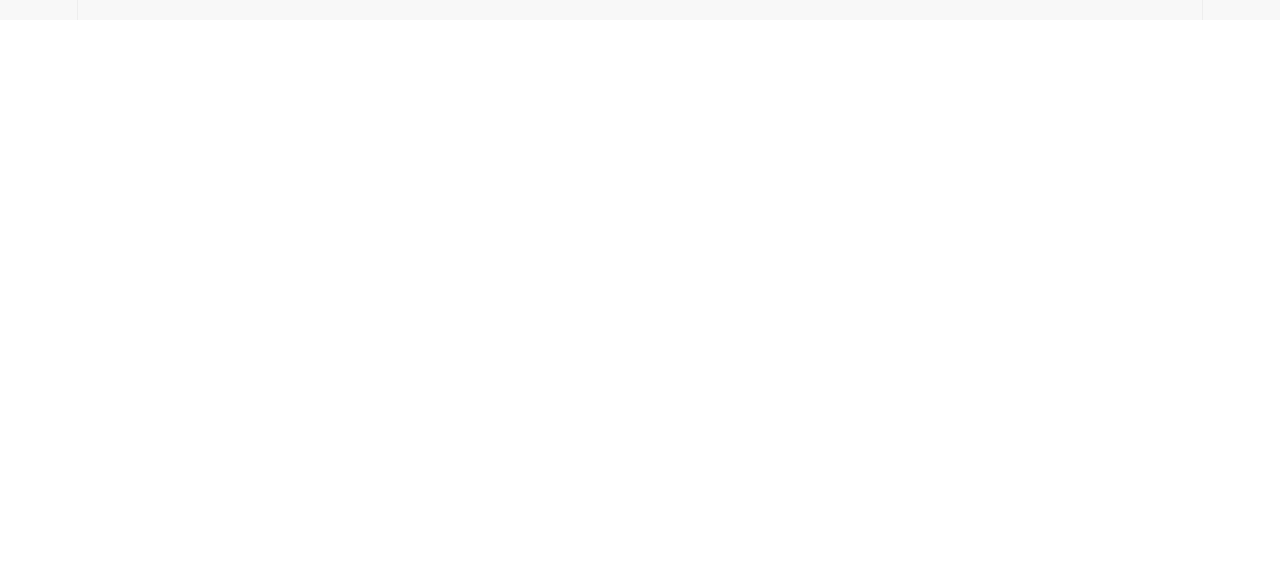
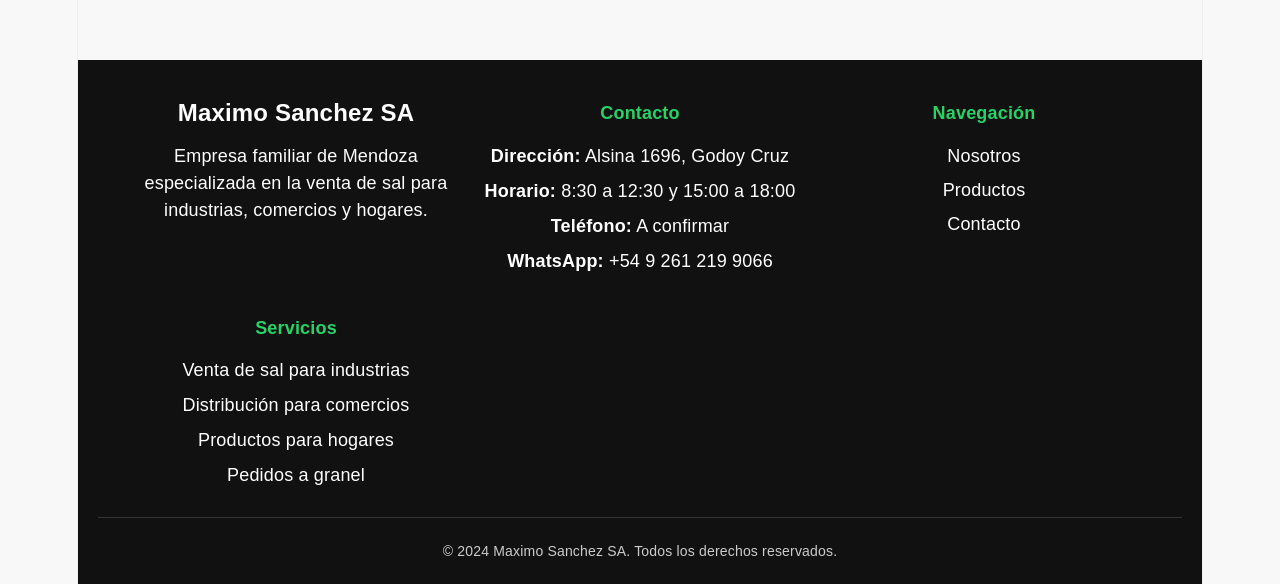
Before and after one commit to LautaroSanchez12/Maximo-Sanchez-SA-Web, a React (Vite) app: page / in a window 1280 px wide. Shown: the part 3955-4539 px from the top of the page. Before the commit the page ends 3975 px from the top, so only its background shows below. Built offline with nearby package versions, Linux system fonts and the light colour scheme.

Commit message:
Agregue un footer

```diff
--- a/src/App.css
+++ b/src/App.css
@@ -523,3 +523,74 @@ body {
     max-width: 260px;
   }
 }
+
+.footer {
+  background-color: var(--bg-card);
+  color: var(--text-inverse);
+  padding: 40px 20px 20px;
+  margin-top: 40px;
+}
+
+.footer-container {
+  max-width: 1000px;
+  margin: 0 auto;
+  display: grid;
+  grid-template-columns: repeat(auto-fit, minmax(250px, 1fr));
+  gap: 32px;
+  margin-bottom: 20px;
+}
+
+.footer-section h3 {
+  margin: 0 0 16px;
+  font-size: 24px;
+}
+
+.footer-section h4 {
+  margin: 0 0 16px;
+  font-size: 18px;
+  color: var(--accent);
+}
+
+.footer-section p {
+  margin: 0 0 8px;
+  line-height: 1.5;
+}
+
+.footer-nav {
+  display: flex;
+  flex-direction: column;
+  gap: 8px;
+}
+
+.footer-nav a {
+  color: var(--text-inverse);
+  text-decoration: none;
+  transition: color 0.2s;
+}
+
+.footer-nav a:hover {
+  color: var(--accent);
+}
+
+.footer-bottom {
+  border-top: 1px solid #333;
+  padding-top: 20px;
+  text-align: center;
+  color: #ccc;
+}
+
+.footer-bottom p {
+  margin: 0;
+  font-size: 14px;
+}
+
+@media (max-width: 768px) {
+  .footer-container {
+    grid-template-columns: 1fr;
+    gap: 24px;
+  }
+
+  .footer {
+    padding: 32px 16px 16px;
+  }
+}
--- a/src/App.jsx
+++ b/src/App.jsx
@@ -3,6 +3,7 @@ import Hero from './components/Hero'
 import About from './components/About'
 import Products from './components/Products'
 import Contact from './components/Contact'
+import Footer from './components/Footer'
 import './App.css'
 
 function App() {
@@ -15,6 +16,7 @@ function App() {
         <Products />
         <Contact />
       </main>
+      <Footer />
     </>
   )
 }
--- /dev/null
+++ b/src/components/Footer.jsx
@@ -0,0 +1,46 @@
+function Footer() {
+  return (
+    <footer className="footer">
+      <div className="footer-container">
+        <div className="footer-section">
+          <h3>Maximo Sanchez SA</h3>
+          <p>
+            Empresa familiar de Mendoza especializada en la venta de sal para
+            industrias, comercios y hogares.
+          </p>
+        </div>
+
+        <div className="footer-section">
+          <h4>Contacto</h4>
+          <p><strong>Dirección:</strong> Alsina 1696, Godoy Cruz</p>
+          <p><strong>Horario:</strong> 8:30 a 12:30 y 15:00 a 18:00</p>
+          <p><strong>Teléfono:</strong> A confirmar</p>
+          <p><strong>WhatsApp:</strong> +54 9 261 219 9066</p>
+        </div>
+
+        <div className="footer-section">
+          <h4>Navegación</h4>
+          <nav className="footer-nav">
+            <a href="#about">Nosotros</a>
+            <a href="#products">Productos</a>
+            <a href="#contact">Contacto</a>
+          </nav>
+        </div>
+
+        <div className="footer-section">
+          <h4>Servicios</h4>
+          <p>Venta de sal para industrias</p>
+          <p>Distribución para comercios</p>
+          <p>Productos para hogares</p>
+          <p>Pedidos a granel</p>
+        </div>
+      </div>
+
+      <div className="footer-bottom">
+        <p>&copy; 2024 Maximo Sanchez SA. Todos los derechos reservados.</p>
+      </div>
+    </footer>
+  )
+}
+
+export default Footer
```
